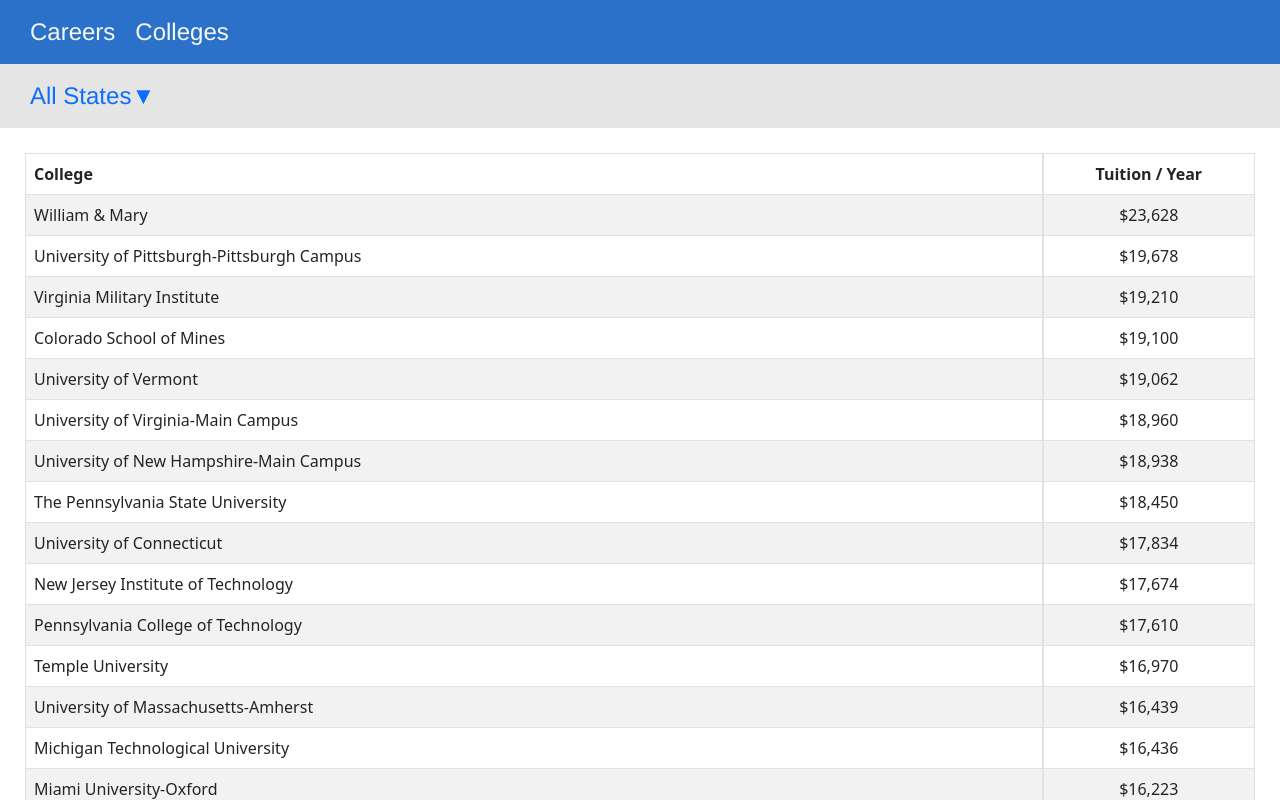
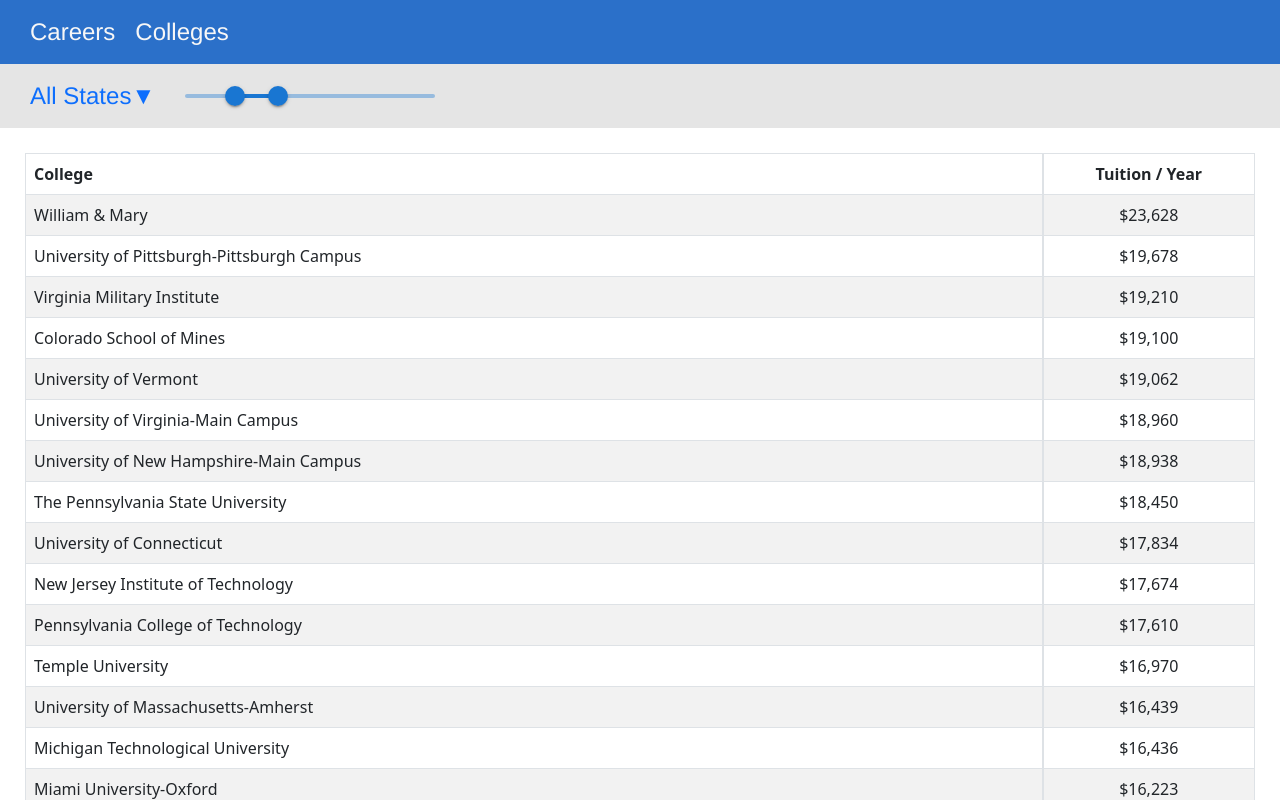
Before and after one commit to EmpathyTechnologies/CareerPlanToday-Frontend, a React (Create React App) app: page /colleges in a window 1280 px wide. Shown: the top 800 px of the page. Built offline with nearby package versions, Linux system fonts and the light colour scheme.

Commit message:
refactored college navigation into sub-components

```diff
--- a/package.json
+++ b/package.json
@@ -3,6 +3,9 @@
   "version": "0.1.0",
   "private": true,
   "dependencies": {
+    "@emotion/react": "^11.10.6",
+    "@emotion/styled": "^11.10.6",
+    "@mui/material": "^5.11.16",
     "@testing-library/jest-dom": "^5.16.5",
     "@testing-library/react": "^13.4.0",
     "@testing-library/user-event": "^13.5.0",
--- /dev/null
+++ b/src/components/Colleges/CollegesNavbar/CollegesNavbar.tsx
@@ -0,0 +1,20 @@
+import React from "react";
+
+import "./CollegesNavbar.css";
+import CollegesNavbarStatesDropdown from "./CollegesNavbarStatesDropdown";
+import CollegesNavbarTuitionSlider from "./CollegesNavbarTuitionSlider";
+
+interface CollegesNavbarProps {
+  setFilter: any;
+}
+
+const CollegesNavbar: React.FC<CollegesNavbarProps> = ({ setFilter }) => {
+  return (
+    <div id='colleges-navbar-container'>
+      <CollegesNavbarStatesDropdown setFilter={setFilter} />
+      <CollegesNavbarTuitionSlider />
+    </div>
+  );
+};
+
+export default CollegesNavbar;
--- a/src/components/Colleges/CollegesNavbar.tsx
+++ b/src/components/Colleges/CollegesNavbar/CollegesNavbarStatesDropdown.tsx
@@ -1,7 +1,7 @@
 import React, { useState, forwardRef } from "react";
 import Dropdown from "react-bootstrap/Dropdown";
 import Form from "react-bootstrap/Form";
-import "./CollegesNavbar.css";
+
 interface CustomToggleProps {
   children: React.ReactNode;
   onClick: (event: React.MouseEvent<HTMLAnchorElement>) => void;
@@ -54,11 +54,7 @@
   }
 );
 
-interface CustomDropdownProps {
-  setFilter: any;
-}
-
-const CollegesNavbar: React.FC<CustomDropdownProps> = ({ setFilter }) => {
+export default function CollegesNavbarStatesDropdown({ setFilter }: any) {
   const usaStates = [
     { name: "All States", abbreviation: "All States" },
     { name: "Alabama", abbreviation: "AL" },
@@ -112,17 +108,15 @@
     { name: "Wisconsin", abbreviation: "WI" },
     { name: "Wyoming", abbreviation: "WY" },
   ];
-  const [labeledBy, setLabeledBy] = useState<string>("");
   const [label, setLabel] = useState("All States");
 
   return (
-    <div id='colleges-navbar-container'>
     <Dropdown id='colleges-navbar-item'>
       <Dropdown.Toggle as={CustomToggle} id='colleges-navbar-item-label'>
         {label}
       </Dropdown.Toggle>
 
-        <Dropdown.Menu as={CustomMenu} labeledBy={labeledBy}>
+      <Dropdown.Menu as={CustomMenu} labeledBy=''>
         {usaStates.map((usaState, index) => (
           <Dropdown.Item
             key={index}
@@ -137,8 +131,5 @@
         ))}
       </Dropdown.Menu>
     </Dropdown>
-    </div>
   );
-};
-
-export default CollegesNavbar;
+}
--- /dev/null
+++ b/src/components/Colleges/CollegesNavbar/CollegesNavbarTuitionSlider.tsx
@@ -0,0 +1,25 @@
+import React, { useState } from "react";
+import Box from "@mui/material/Box";
+import Slider from "@mui/material/Slider";
+
+function valuetext(value: number) {
+  return `${value}°C`;
+}
+export default function CollegesNavbarTuitionSlider() {
+  const [value, setValue] = React.useState<number[]>([20, 37]);
+
+  const handleChange = (event: Event, newValue: number | number[]) => {
+    setValue(newValue as number[]);
+  };
+  return (
+    <Box sx={{ width: 250, marginLeft: "30px", display: "flex" }}>
+      <Slider
+        getAriaLabel={() => "Temperature range"}
+        value={value}
+        onChange={handleChange}
+        valueLabelDisplay='auto'
+        getAriaValueText={valuetext}
+      />
+    </Box>
+  );
+}
--- a/src/pages/Colleges.tsx
+++ b/src/pages/Colleges.tsx
@@ -2,7 +2,7 @@
 import allColleges from "../data/colleges.json";
 import { formatCurrency } from "../utilities/formatCurrency";
 import Table from "react-bootstrap/Table";
-import CollegesNavbar from "../components/Colleges/CollegesNavbar";
+import CollegesNavbar from "../components/Colleges/CollegesNavbar/CollegesNavbar";
 import { useState, useEffect } from "react";
 import Footer from "../components/Footer/Footer";
 
```
Also changed, not shown: src/components/Colleges/CollegesNavbar/CollegesNavbar.css (renamed from src/components/Colleges/CollegesNavbar.css), 1 other file (tests, documents, lock files or other folders). Lines whose indentation alone changed are shown as unchanged.
